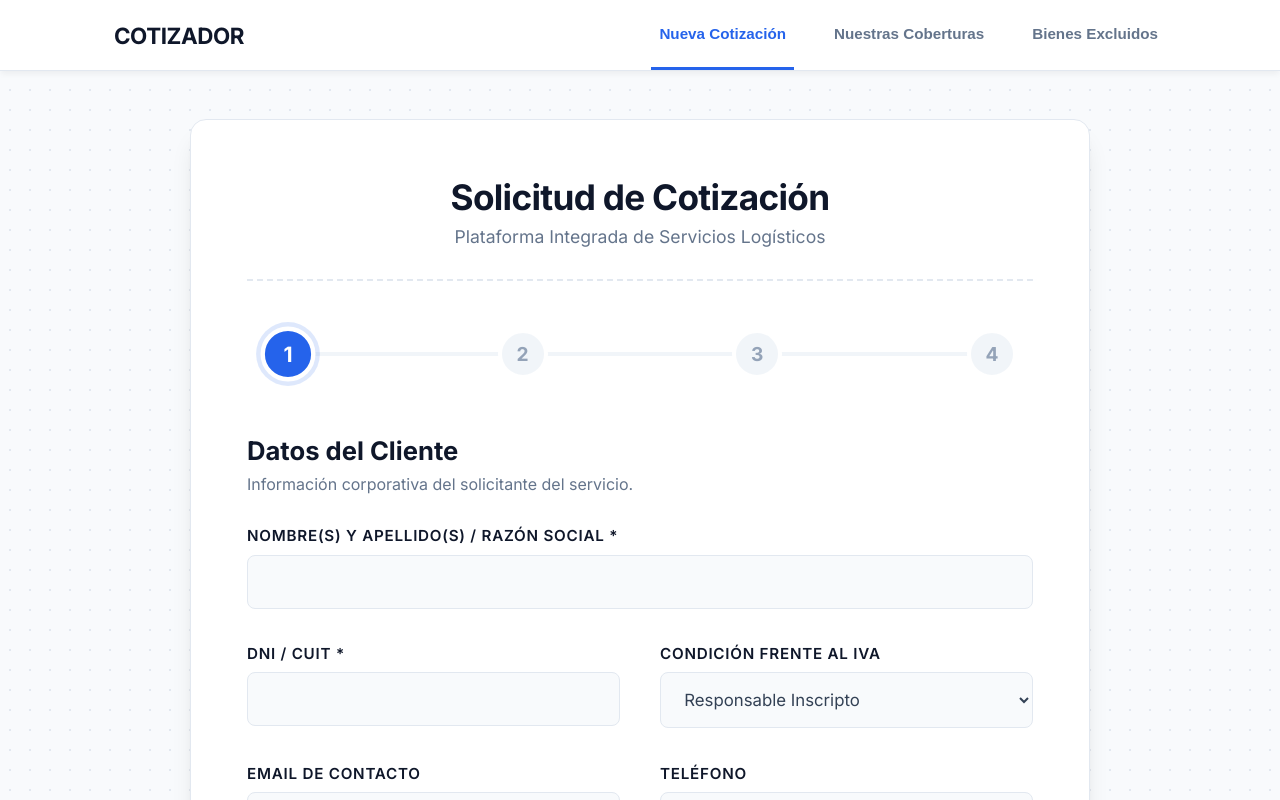
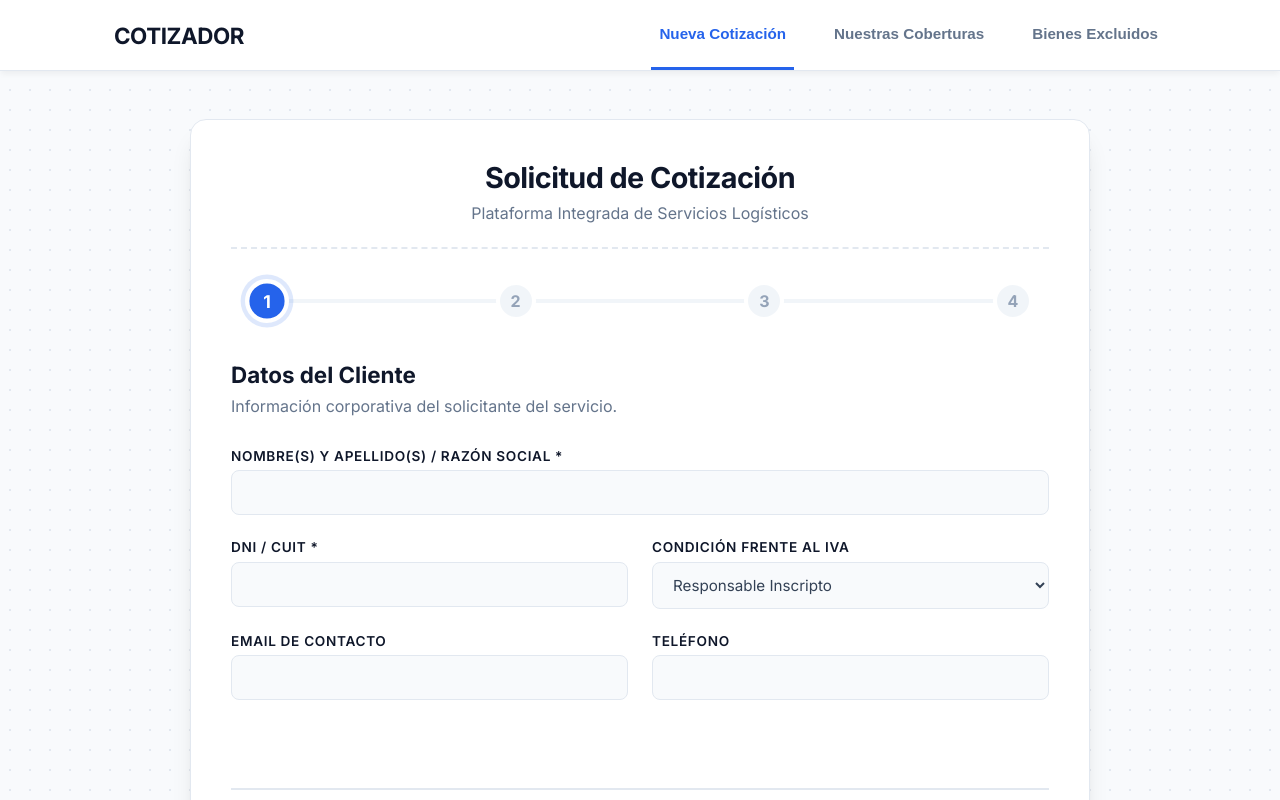
Before and after one commit to nielsenjuanpedro0-lab/formulariotransportes, a React (Vite) app: page / in a window 1280 px wide. Shown: the top 800 px of the page. Built offline with nearby package versions, Linux system fonts and the light colour scheme.

Commit message:
UI: Hacer el formulario más compacto y ajustar estilos

```diff
--- a/src/index.css
+++ b/src/index.css
@@ -116,20 +116,20 @@ body {
   background: var(--card-bg);
   border: 1px solid var(--border-color);
   border-radius: 16px;
-  padding: 3.5rem;
+  padding: 2.5rem;
   box-shadow: var(--shadow);
   animation: fadeIn 0.4s ease-out;
 }
 
 .header {
   text-align: center;
-  margin-bottom: 3rem;
-  padding-bottom: 2rem;
+  margin-bottom: 2rem;
+  padding-bottom: 1.5rem;
   border-bottom: 2px dashed var(--border-color);
 }
 
 .header h1 {
-  font-size: 2.2rem;
+  font-size: 1.8rem;
   font-weight: 700;
   color: var(--primary);
   margin-bottom: 0.5rem;
@@ -138,14 +138,14 @@ body {
 
 .header p {
   color: var(--text-muted);
-  font-size: 1.1rem;
+  font-size: 1rem;
 }
 
 /* Wizard Steps (No Icons) */
 .wizard-steps {
   display: flex;
   justify-content: space-between;
-  margin-bottom: 3.5rem;
+  margin-bottom: 2.5rem;
   position: relative;
   padding: 0 1rem;
 }
@@ -166,8 +166,8 @@ body {
 .step-indicator {
   position: relative;
   z-index: 1;
-  width: 50px;
-  height: 50px;
+  width: 40px;
+  height: 40px;
   border-radius: 50%;
   background: #f1f5f9;
   border: 4px solid var(--card-bg);
@@ -176,7 +176,7 @@ body {
   align-items: center;
   color: #94a3b8;
   font-weight: 700;
-  font-size: 1.2rem;
+  font-size: 1rem;
   transition: all 0.4s cubic-bezier(0.4, 0, 0.2, 1);
 }
 
@@ -192,24 +192,24 @@ body {
   color: white;
 }
 
-/* Form Styles - Much More "Aire" */
+/* Form Styles - Más compacto */
 .form-section {
   animation: fadeIn 0.3s ease-out;
 }
 
 .form-section h2 {
   color: var(--primary);
-  font-size: 1.6rem;
+  font-size: 1.4rem;
   margin-bottom: 0.5rem;
 }
 
 .form-group {
-  margin-bottom: 2.2rem; /* MAS AIRE */
+  margin-bottom: 1.5rem;
 }
 
 .form-row {
   display: flex;
-  gap: 2.5rem; /* MAS AIRE */
+  gap: 1.5rem;
 }
 
 .form-row .form-group {
@@ -218,8 +218,8 @@ body {
 
 label {
   display: block;
-  margin-bottom: 0.6rem; /* MAS AIRE */
-  font-size: 0.95rem;
+  margin-bottom: 0.4rem;
+  font-size: 0.85rem;
   font-weight: 600;
   color: var(--primary);
   text-transform: uppercase;
@@ -234,13 +234,13 @@ input[type="date"],
 select,
 textarea {
   width: 100%;
-  padding: 1rem 1.2rem; /* MAS AIRE */
+  padding: 0.75rem 1rem;
   border-radius: 8px;
   border: 1px solid var(--border-color);
   background: #f8fafc;
   color: var(--text-main);
   font-family: inherit;
-  font-size: 1.05rem;
+  font-size: 0.95rem;
   transition: all 0.2s ease;
 }
 
@@ -253,7 +253,7 @@ input:focus, select:focus, textarea:focus {
 
 input[type="file"] {
   width: 100%;
-  padding: 0.85rem;
+  padding: 0.75rem;
   border: 2px dashed #cbd5e1;
   border-radius: 8px;
   background: #f8fafc;
@@ -271,7 +271,7 @@ input[type="file"]:hover {
   align-items: center;
   gap: 1rem;
   cursor: pointer;
-  padding: 1.5rem;
+  padding: 1rem;
   background: #f8fafc;
   border: 2px solid var(--border-color);
   border-radius: 12px;
@@ -299,8 +299,8 @@ input[type="file"]:hover {
 
 .dynamic-panel {
   margin-top: -1.25rem;
-  margin-bottom: 2.5rem;
-  padding: 2.5rem 2rem 2rem;
+  margin-bottom: 2rem;
+  padding: 1.5rem;
   background: #ffffff;
   border: 2px solid var(--border-color);
   border-top: none;
```
